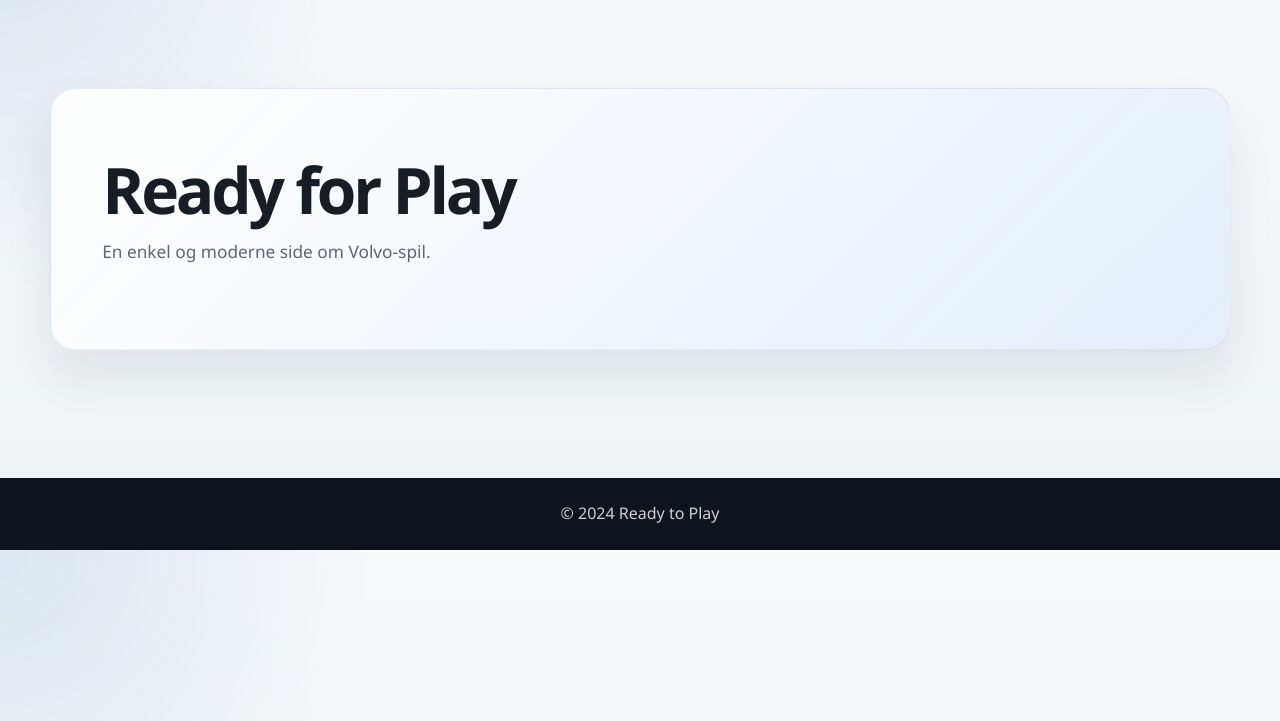
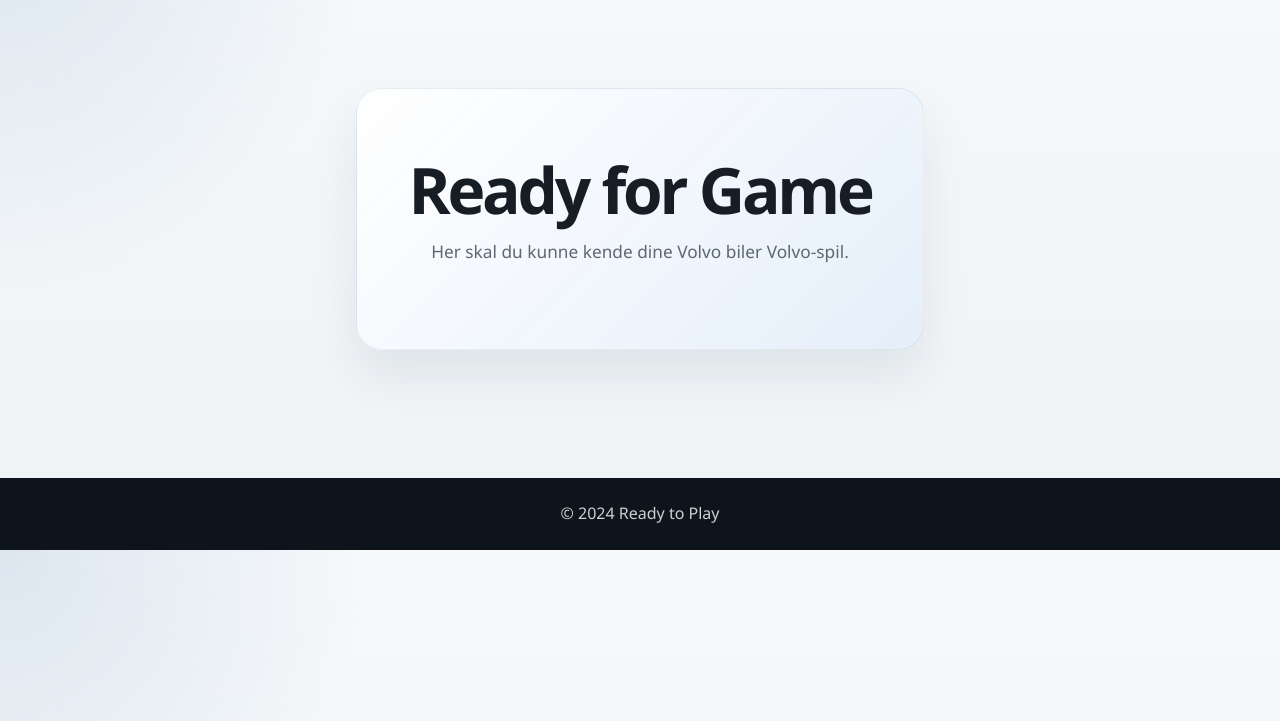
Before and after one commit to Emil-Overcontrol/Hvad-en-Volvo, a Flask app: page /game in a window 1280 px wide. Shown: the part 79-800 px from the top of the page. Run offline with Flask 3, Linux system fonts and the light colour scheme; data comes from the database, SQL or seed files in the repository.

Commit message:
game.html got an update to make it more aflinede

```diff
--- a/Websever_hvad_den_Volvo/Static/main.css
+++ b/Websever_hvad_den_Volvo/Static/main.css
@@ -123,6 +123,9 @@
 
 main {
 	padding-bottom: 4rem;
+	display: flex;
+	flex-direction: column;
+	align-items: center;
 }
 
 .hero {
@@ -423,3 +426,6 @@
 		width: 100%;
 	}
 }
+.game-description {
+	text-align: center;
+}
--- a/Websever_hvad_den_Volvo/Templates/Game.html
+++ b/Websever_hvad_den_Volvo/Templates/Game.html
@@ -6,6 +6,7 @@
 	<title>Ready to Play | Hvad en Volvo</title>
 	<link rel="stylesheet" href="{{ url_for('static', filename='main.css') }}">
 </head>
+
 <body>
 	<header>
 		<div class="header-inner">
@@ -20,9 +21,9 @@
 
 	<main>
 		<section class="hero" id="forside">
-			<div class="main-content hero-panel">
-				<h1>Ready for Play</h1>
-				<p>En enkel og moderne side om Volvo-spil.</p>
+			<div class="main-content hero-panel"style="text-align: center;">
+			    <h1>Ready for Game</h1>
+			    <p class="game-description">Her skal du kunne kende dine Volvo biler Volvo-spil.</p>
 			</div>
 		</section>
 
```
